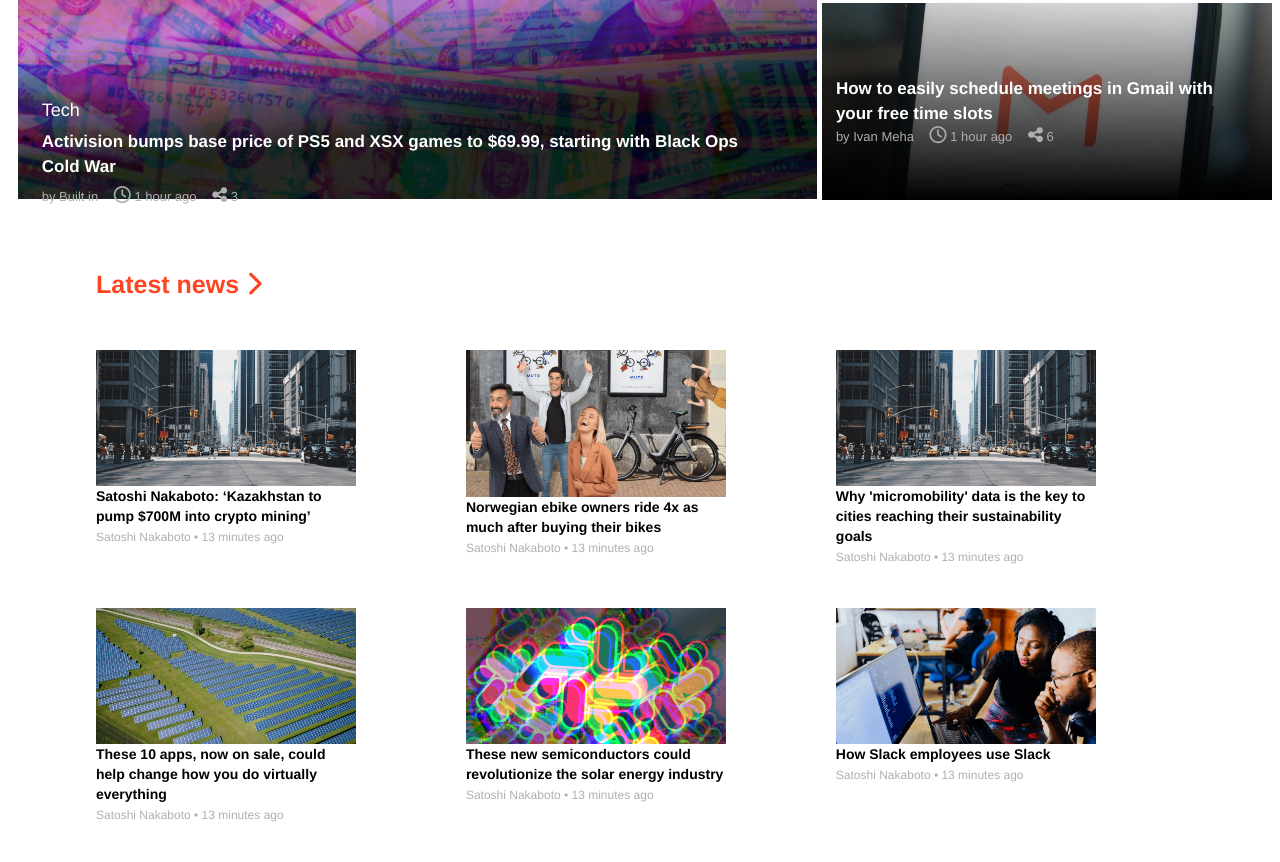
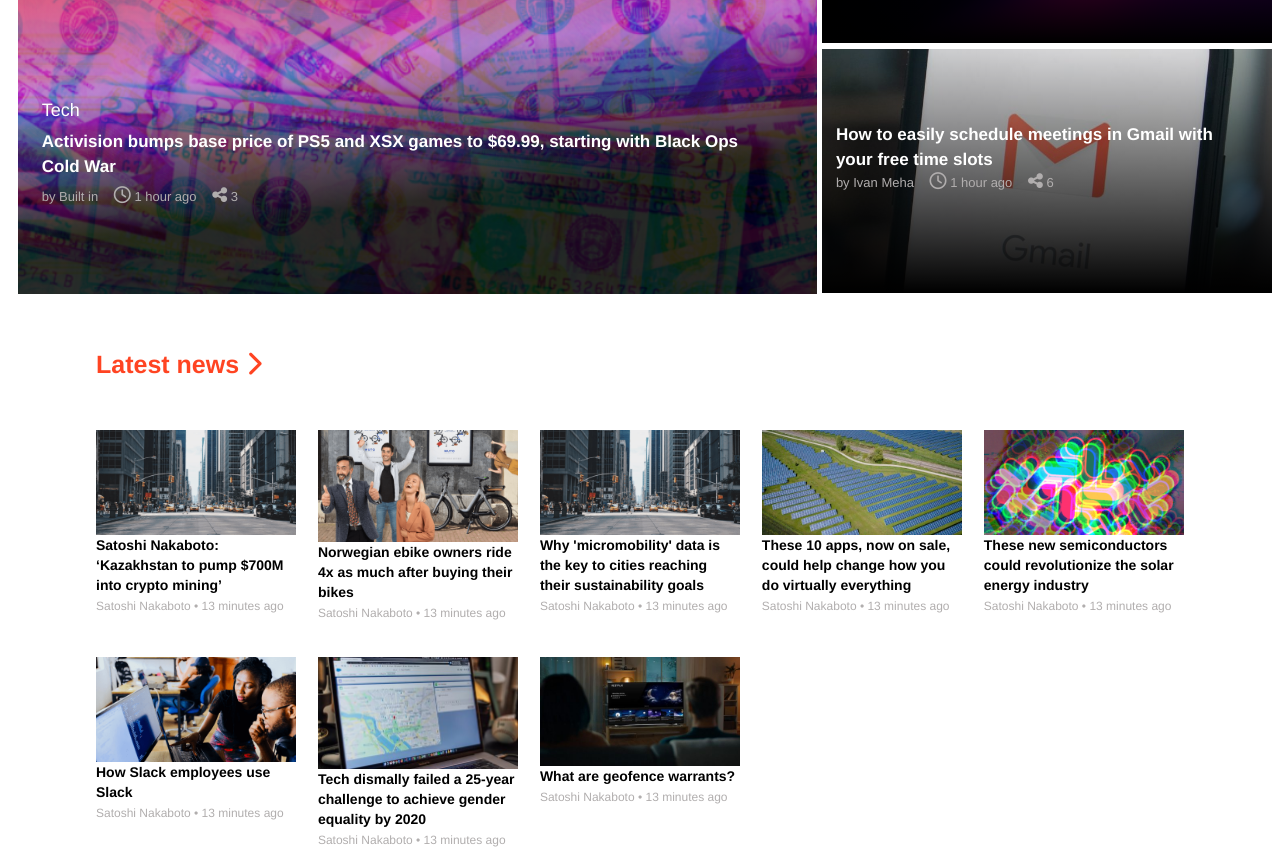
Before and after one commit to Ceejayski/The-Next-Web-Clone, a plain HTML site: page index.html in a window 1280 px wide. Shown: the part 311-1173 px from the top of the page. Drawn offline with Linux system fonts and the light colour scheme; a web font is replaced by a local one.

Commit message:
solve linter errors

```diff
--- a/css/style.css
+++ b/css/style.css
@@ -1026,6 +1026,45 @@
   }
 }
 
+@media only screen and (min-width: 1023px) and (max-height: 1366px) {
+  .main-pic {
+    height: 495px;
+  }
+
+  .main-pic-h4 {
+    margin-top: 300px;
+  }
+
+  .main-pic2,
+  .main-pic3 {
+    height: 244px;
+  }
+
+  .first-article {
+    height: 550px;
+  }
+
+  .dgrid {
+    display: grid;
+    grid-template-columns: repeat(auto-fill, minmax(200px, 1fr));
+    grid-row-gap: 4%;
+    grid-column-gap: 2%;
+  }
+
+  .article-section {
+    height: 550px;
+  }
+
+  .latest-news-aritcle-row {
+    width: 200px;
+    height: 150px;
+  }
+
+  .latest-news-aritcle-row img {
+    height: 112px;
+  }
+}
+
 @media only screen and (min-width: 1023px) and (max-height: 564px) {
   .main-pic {
     height: 495px;
```
